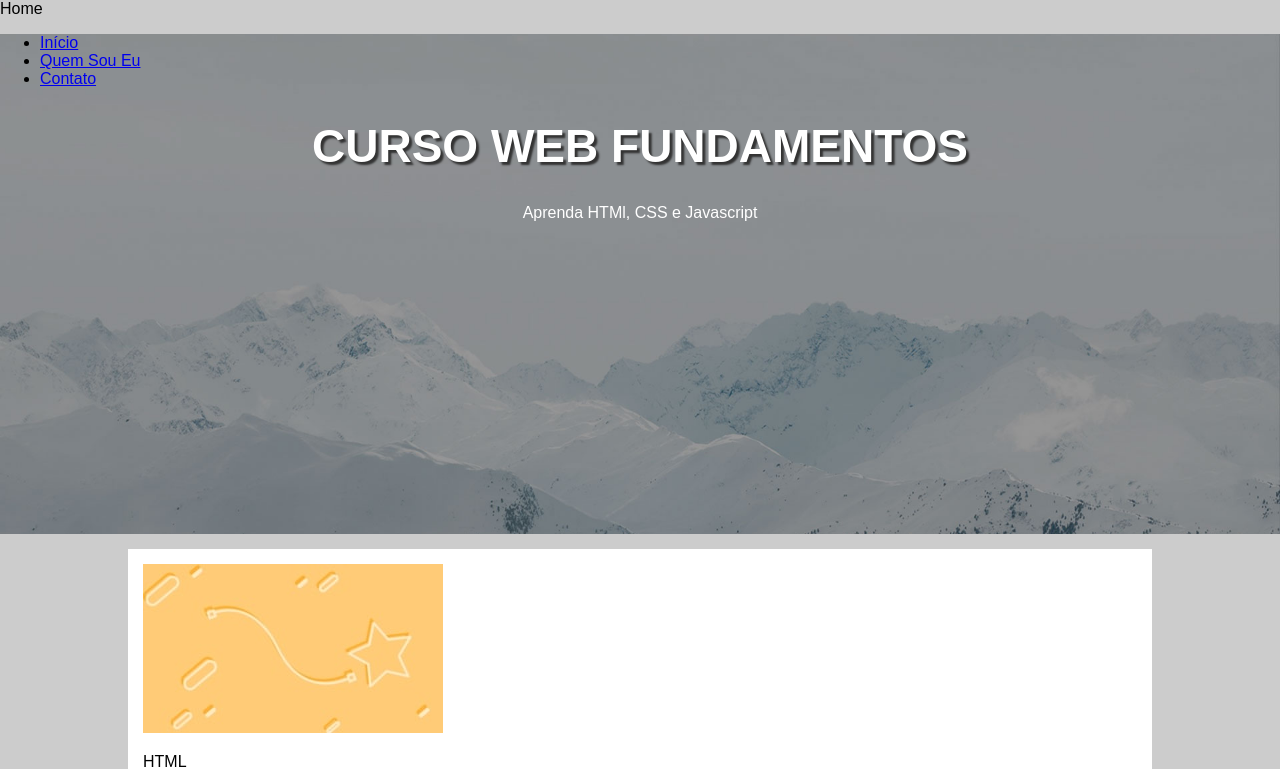
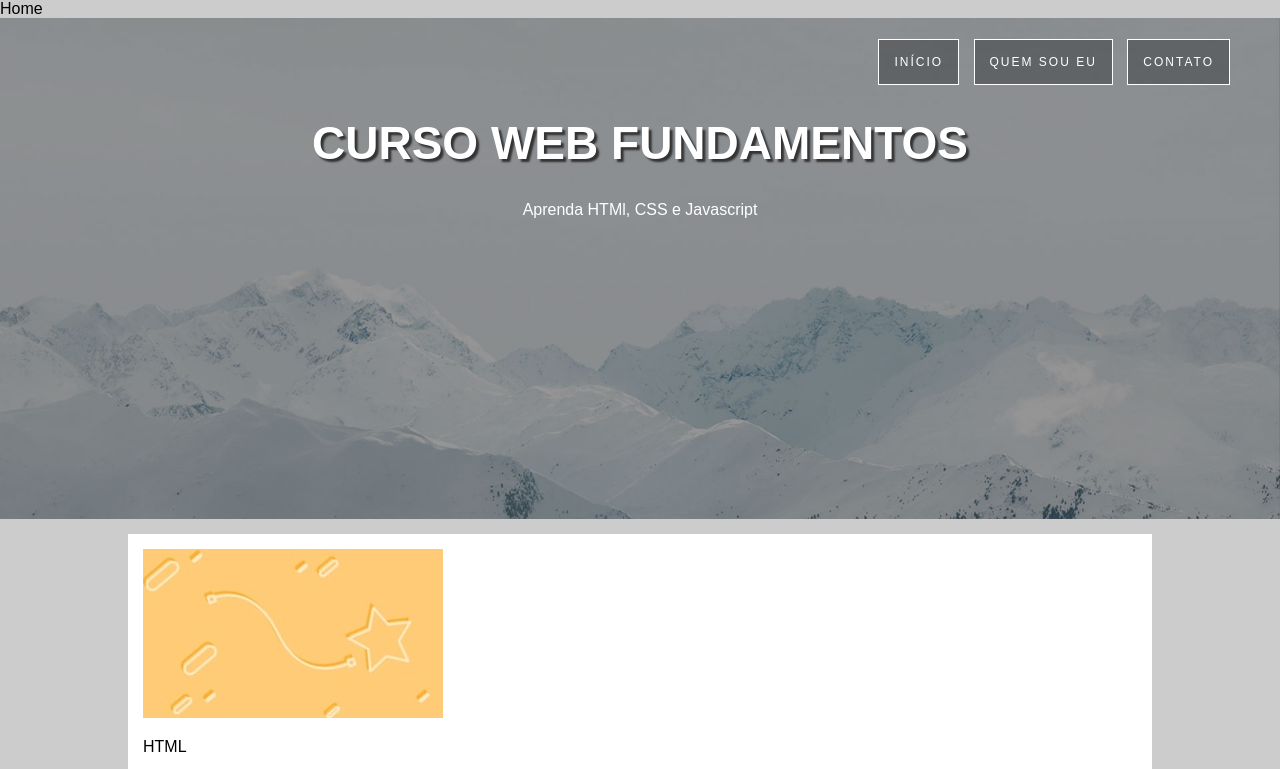
Before and after one commit to PattonHoffiman/HomePage, a plain HTML site: page html/index.html in a window 1280 px wide. Shown: the top 769 px of the page. Drawn offline with Linux system fonts and the light colour scheme.

Commit message:
Index: Building Navbar CSS Style

```diff
--- a/css/style.css
+++ b/css/style.css
@@ -1,18 +1,48 @@
+body {
+    margin: 0;
+    background: #ccc;
+    font-family: arial, sans-serif;
+}
 main {
     width: 80%;
     margin: auto;
 }
-body {
-    margin: 0;
-    background: #ccc;
-    font-family: arial, sans-serif;
+footer {
+    color: #fff;
+    height: 80px;
+    font-size: 14px;
+    line-height: 80px;
+    text-align: center;
+    background-color: #6b6c68;
+    text-shadow: 2px 2px 2px #000;
 }
 
 .banner {
     height: 500px;
     background-size:cover;
     background-position: right center;
+    border-top: 1px solid transparent;
     background-image: url(../images/background.jpg);
+}
+.banner nav a{
+    color: #fff;
+    padding: 15px;
+    display: block;
+    font-size: 12px;
+    letter-spacing: 2px;
+    text-decoration: none;
+    text-transform: uppercase;
+    background-color: rgba(0,0,0,0.3);
+}
+.banner nav ul {
+    text-align: right;
+    margin: 20px 50px 0px 0px;
+}
+.banner nav li {
+    list-style:  none;
+    margin-left: 10px;
+    display: inline-block;
+    border: 1px solid #fff;
 }
 .banner-content {
     color: white;
@@ -22,6 +52,9 @@ body {
     font-size: 46px;
     text-shadow: 3px 3px 2px #333;
     text-transform: uppercase;
+}
+.banner nav a:hover {
+    background-color: rgba(0,0,0,0.5);
 }
 
 .section-content{
@@ -34,13 +67,3 @@ body {
     background-color: #e2e2e2;
     border-bottom: 2px solid #b1b1b1;
 }
-
-.rodape {
-    color: #fff;
-    height: 80px;
-    font-size: 14px;
-    line-height: 80px;
-    text-align: center;
-    background-color: #6b6c68;
-    text-shadow: 2px 2px 2px #000;
-}
--- a/html/index.html
+++ b/html/index.html
@@ -54,7 +54,7 @@
                     </article>
                 </section>
             </main>
-            <footer class="rodape">
+            <footer>
                 <p>
                     Copyright &copy; 2019
                 </p>
```
